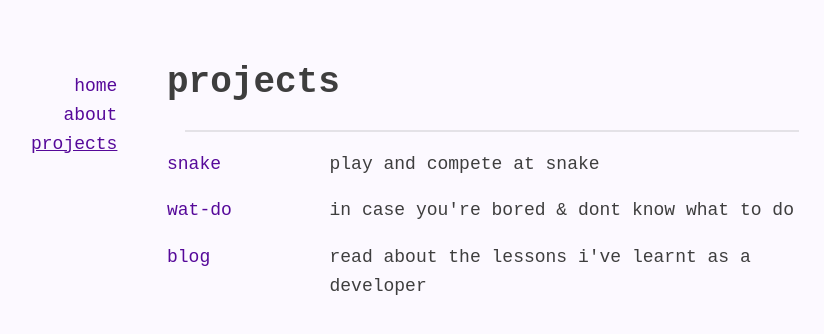
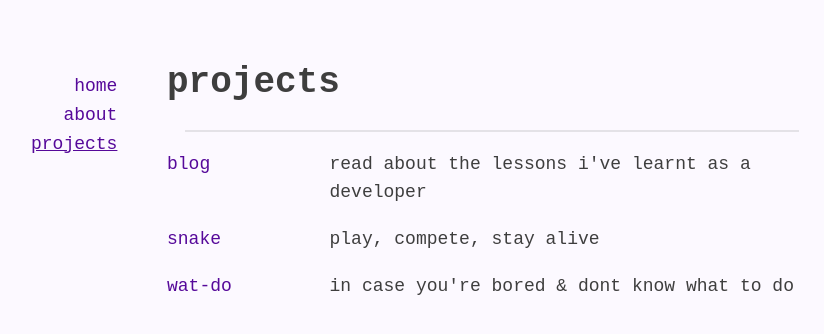
Before and after one commit to azohc/nuxt.azohc.com, a Nuxt app: page /projects in a window 1280 px wide. Shown: the top 334 px of the page, without its empty margins (225-1049 px from the left). Built offline with nearby package versions, Linux system fonts and the light colour scheme.

Commit message:
project reorder

```diff
--- a/pages/projects/index.vue
+++ b/pages/projects/index.vue
@@ -3,12 +3,12 @@
     <h1>projects</h1>
     <hr />
     <div class="grid">
+      <a target="_blank" href="https://remix-blog-peach.vercel.app">blog</a>
+      <span>read about the lessons i've learnt as a developer</span>
       <a target="_blank" href="https://nuxt-js-boilerplate.vercel.app">snake</a>
-      <span>play and compete at snake</span>
+      <span>play, compete, stay alive</span>
       <a target="_blank" href="https://azohc.github.io/wat-do/">wat-do</a>
       <span>in case you're bored & dont know what to do</span>
-      <a target="_blank" href="https://remix-blog-peach.vercel.app">blog</a>
-      <span>read about the lessons i've learnt as a developer</span>
     </div>
   </main>
 </template>
```
